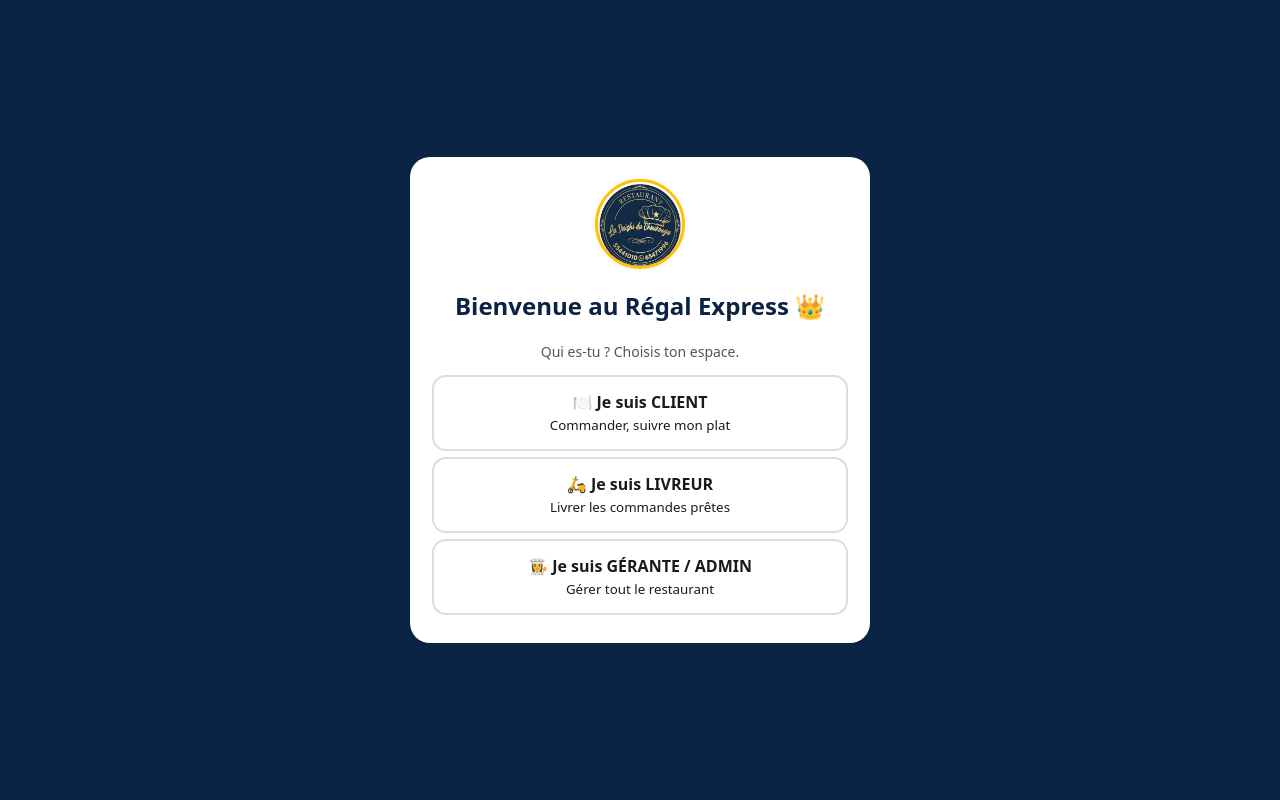
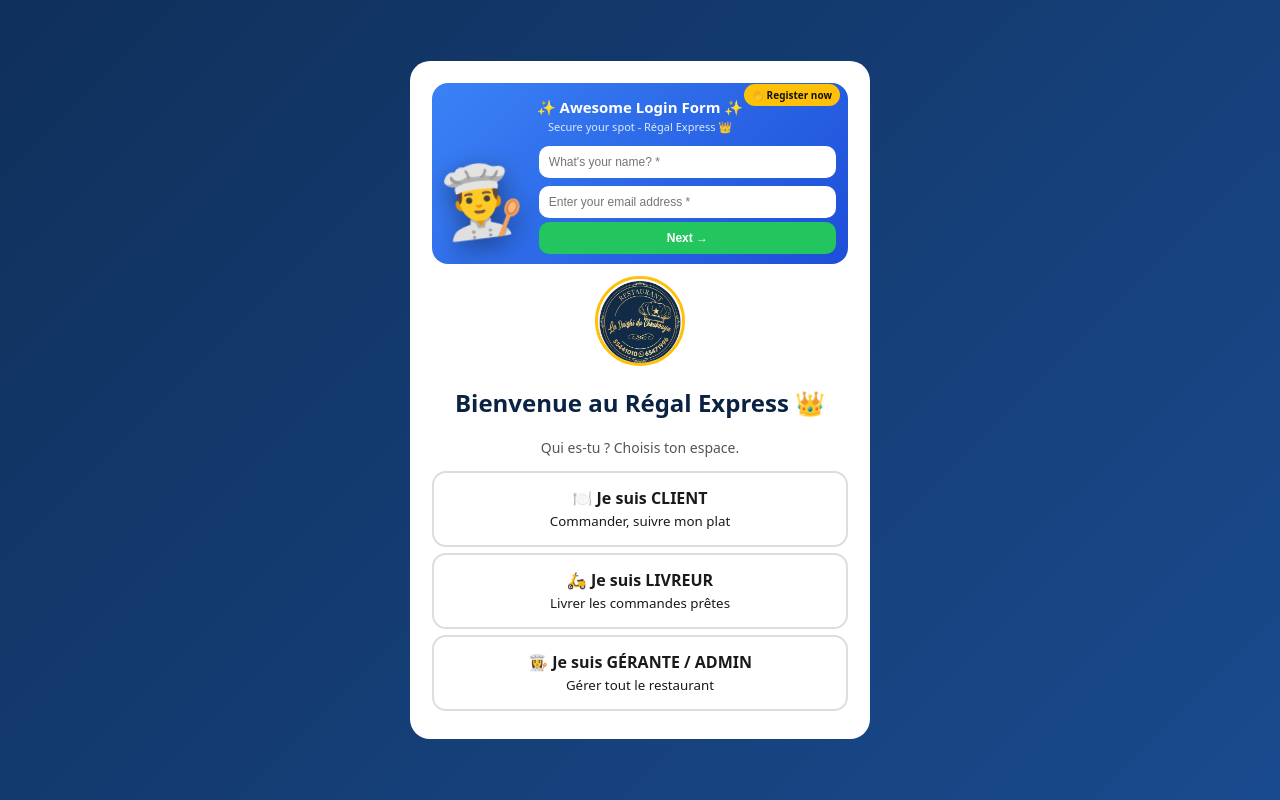
Before and after one commit to kaborerazack901-web/le-regal-express, a plain HTML site: page index.html in a window 1280 px wide. Drawn offline with nearby package versions, Linux system fonts and the light colour scheme.

Commit message:
Update index.html

```diff
--- a/index.html
+++ b/index.html
@@ -7,7 +7,7 @@
 <meta name="apple-mobile-web-app-capable" content="yes">
 <meta name="apple-mobile-web-app-status-bar-style" content="black-translucent">
 <meta name="apple-mobile-web-app-title" content="Régal Express">
-<link rel="apple-touch-icon" href="icon-192.png.jpg.jpg">
+<link rel="apple-touch-icon" href="icon-192.png">
 <script src="https://cdn.jsdelivr.net/npm/@supabase/supabase-js@2"></script>
 <style>
 *{box-sizing:border-box}body{margin:0;font-family:system-ui;background:#FFF8F0;color:#1a1a1a}
@@ -56,9 +56,42 @@ footer{background:#0A2342;color:#fff;text-align:center;padding:20px}
 .pay-opt.sel{border-color:#FF6B00;background:#FFF8F0}
 .pay-opt b{font-size:16px}
 .capture-preview img{width:100%;max-height:220px;object-fit:contain;border-radius:12px;border:2px solid #22c55e;margin-top:8px}
+/* === ANIMATION AWESOME LOGIN FORM - COMME DANS LE REEL === */
+#gate{background:linear-gradient(135deg,#0A2342,#1a4b8f,#0A2342);background-size:300% 300%;animation:gateBg 6s ease infinite}
+@keyframes gateBg{0%,100%{background-position:0% 50%}50%{background-position:100% 50%}}
+#gate .box{animation:loginPop .6s ease;position:relative;overflow:hidden}
+@keyframes loginPop{from{opacity:0;transform:translateY(30px) scale(.95)}to{opacity:1;transform:translateY(0) scale(1)}}
+.login-anim-wrap{background:linear-gradient(135deg,#3b82f6,#1d4ed8);border-radius:16px;padding:14px 12px 10px;margin-bottom:12px;position:relative;overflow:hidden}
+.login-anim-wrap:before{content:"";position:absolute;inset:0;background:linear-gradient(90deg,transparent,rgba(255,255,255,.25),transparent);animation:shine 2.5s linear infinite}
+@keyframes shine{from{transform:translateX(-100%)}to{transform:translateX(100%)}}
+.login-top-txt{text-align:center;color:#fff;font-weight:900;font-size:15px;margin:0}
+.login-top-sub{text-align:center;color:#dbeafe;font-size:11px;margin:2px 0 8px}
+.login-flex{display:flex;align-items:center;gap:10px;position:relative;z-index:2}
+.dancing-chef{font-size:68px;line-height:1;flex-shrink:0;filter:drop-shadow(0 8px 12px rgba(0,0,0,.4));animation:danceAwesome 1.1s ease-in-out infinite;transform-origin:bottom center}
+@keyframes danceAwesome{0%,100%{transform:translateY(0) rotate(-6deg) scale(1)}25%{transform:translateY(-14px) rotate(6deg) scale(1.05)}50%{transform:translateY(0) rotate(-8deg) scale(1)}75%{transform:translateY(-10px) rotate(8deg) scale(1.08)}}
+.login-mini-form{flex:1}
+.login-mini-form input{margin:4px 0 !important;padding:9px 10px !important;font-size:12px !important;border-radius:10px !important;border:0 !important}
+.login-mini-btn{background:#22c55e !important;color:#fff !important;width:100%;padding:9px !important;font-size:12px !important;border-radius:10px !important;font-weight:900 !important}
+.login-bubble{position:absolute;top:6px;right:8px;background:#FFC107;color:#111;font-size:10px;font-weight:900;padding:4px 8px;border-radius:999px;animation:bubbleFloat 2s ease-in-out infinite;z-index:3}
+@keyframes bubbleFloat{0%,100%{transform:translateY(0)}50%{transform:translateY(-5px)}}
 </style></head>
 <body>
 <div id="gate"><div class="box">
+<!-- ANIMATION AWESOME LOGIN - DEBUT -->
+<div class="login-anim-wrap">
+<div class="login-bubble">👋 Register now</div>
+<p class="login-top-txt">✨ Awesome Login Form ✨</p>
+<p class="login-top-sub">Secure your spot - Régal Express 👑</p>
+<div class="login-flex">
+<div class="dancing-chef">👨‍🍳</div>
+<div class="login-mini-form">
+<input placeholder="What's your name? *">
+<input placeholder="Enter your email address *">
+<button class="btn login-mini-btn" onclick="document.getElementById('choixRole').scrollIntoView()">Next →</button>
+</div>
+</div>
+</div>
+<!-- ANIMATION AWESOME LOGIN - FIN -->
 <img src="logo.png.jpg" style="width:90px;height:90px;border-radius:50%;display:block;margin:auto;border:3px solid #FFC107;object-fit:cover">
 <h2 style="text-align:center;color:#0A2342">Bienvenue au Régal Express 👑</h2>
 <p style="text-align:center;font-size:14px;color:#555">Qui es-tu ? Choisis ton espace.</p>
```
